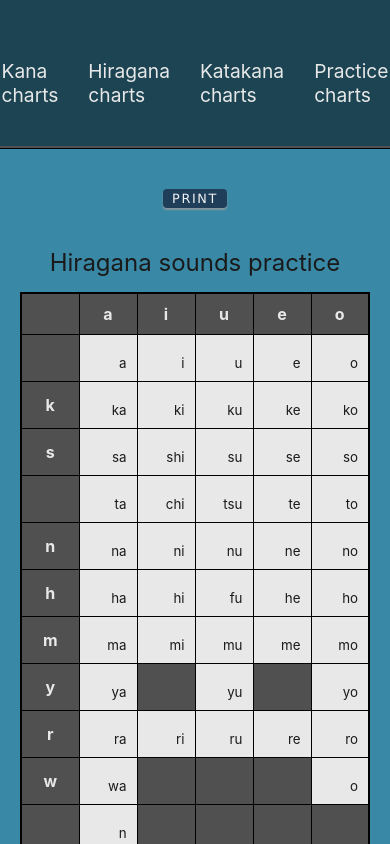
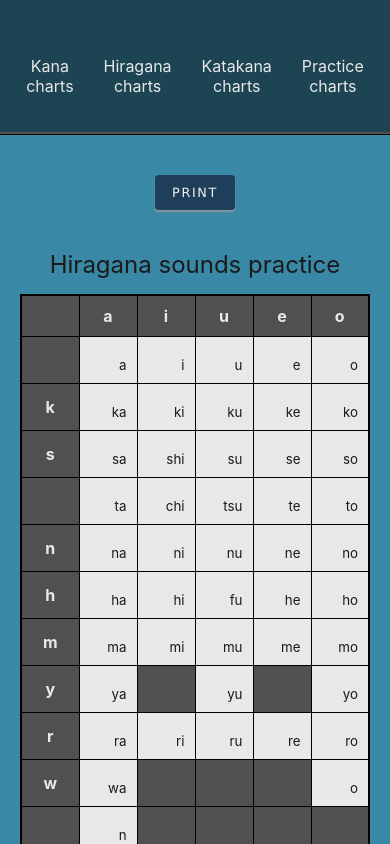
Before and after one commit to morales-k/kana-tables, a React (Create React App) app: page / in a window 390 px wide. Both pictures are taken after a click on the item "Practice charts". Shown: the top 844 px of the page. Built offline with nearby package versions, Linux system fonts and the light colour scheme.

Commit message:
Nav/Button style updates
Smaller font size on nav for smaller screens. Button padding uses px.

```diff
--- a/src/Styles/App.css
+++ b/src/Styles/App.css
@@ -22,6 +22,10 @@ body {
 }
 
 @media screen and (max-width: 520px) {
+    nav ul {
+        font-size: 1rem;
+    }
+
     h1 {
         font-size: 1.4rem;
     }
--- a/src/Styles/Nav.css
+++ b/src/Styles/Nav.css
@@ -9,6 +9,7 @@ nav {
 nav ul {
     display: flex;
     justify-content: center;
+    text-align: center;
     list-style-type: none;
     font-size: 1.2rem;
     padding-top: 20px;
--- a/src/Styles/PrintButton.css
+++ b/src/Styles/PrintButton.css
@@ -2,7 +2,7 @@
     width: 60px;
     border-radius: 4px;
     box-sizing: content-box;
-    padding: 0.5%;
+    padding: 10px;
     display: flex;
     align-items: center;
     justify-content: center;
```
